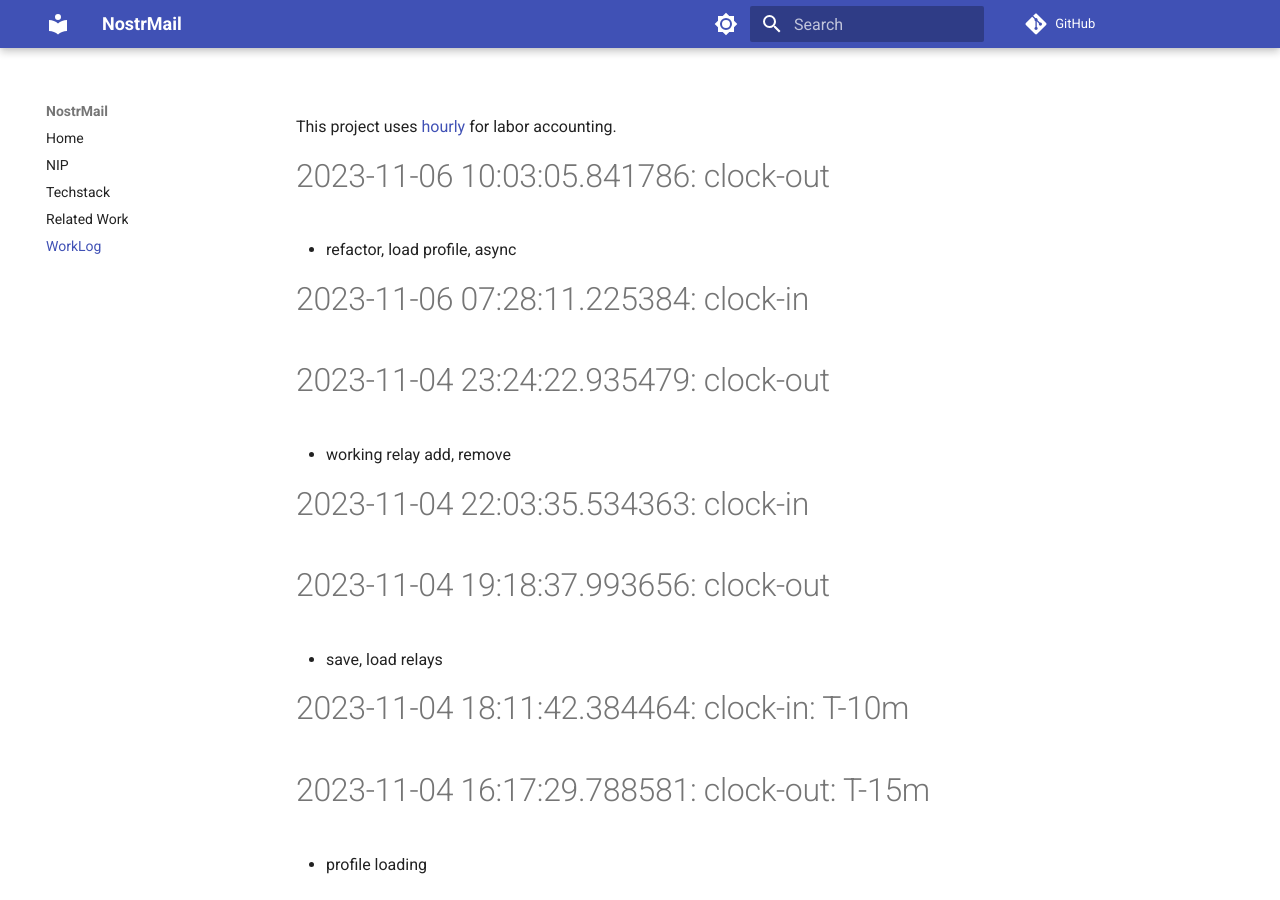
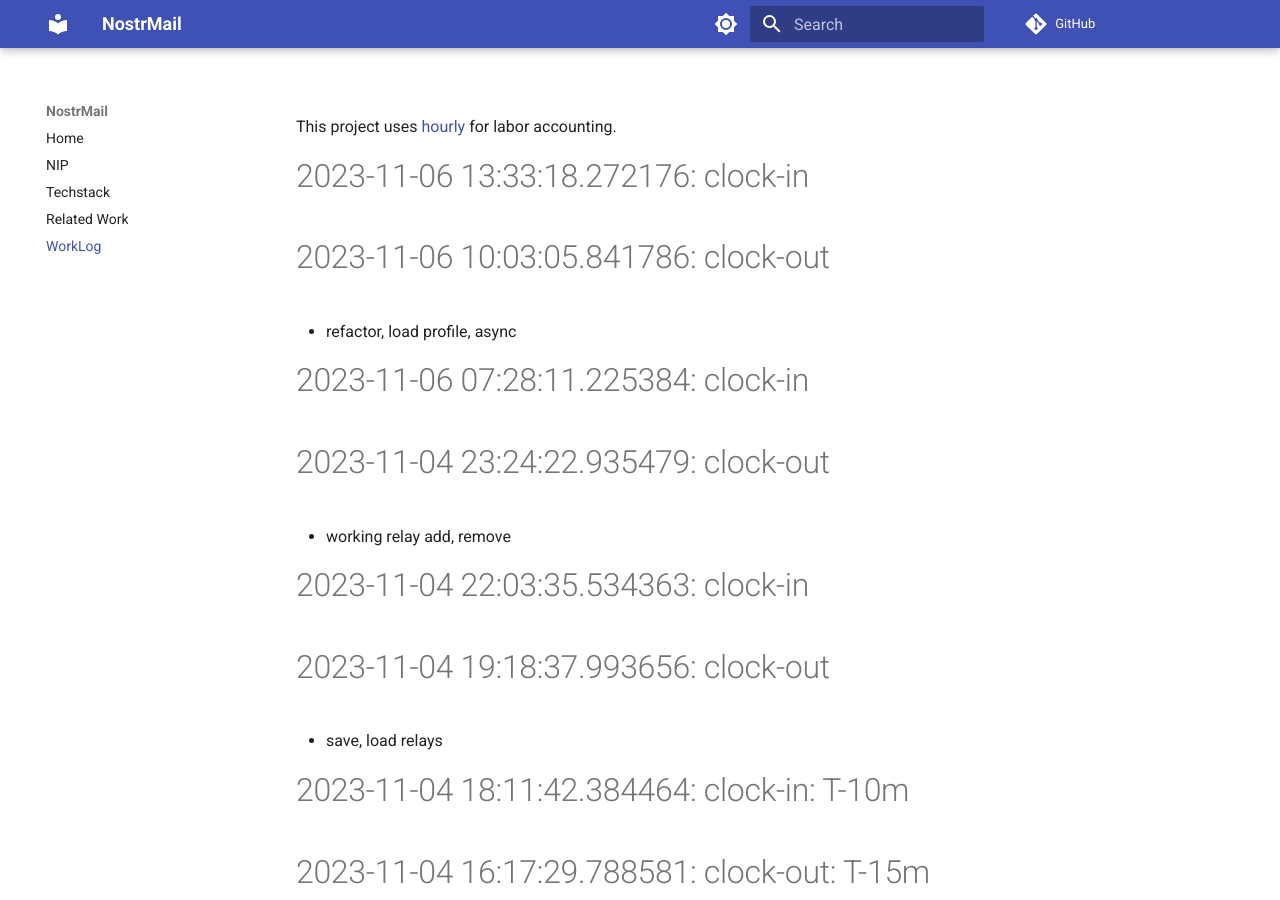
Before and after one commit to asherp/nostr-mail, an MkDocs documentation site: the page built from docs/WorkLog.md, in a window 1280 px wide and 900 px high. Built offline with MkDocs 1.6.1 and Material for MkDocs 9.7.7, drawn with Linux system fonts in a browser that asks for light colours; comment, search, counter and statistics services are not loaded.

Commit message:
clock-in

```diff
--- a/WorkLog.md
+++ b/WorkLog.md
@@ -1,3 +1,6 @@
+
+# 2023-11-06 13:33:18.272176: clock-in
+
 # 2023-11-06 10:03:05.841786: clock-out
 
 * refactor, load profile, async
```
